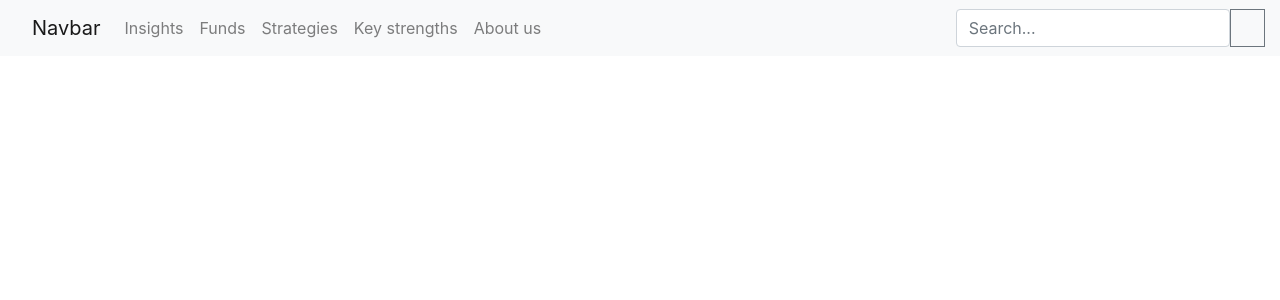
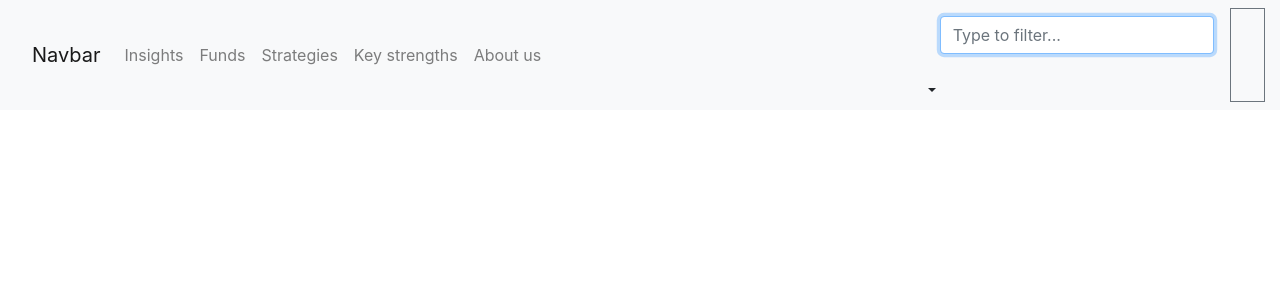
Before and after one commit to CCJason-web/cjt-quantitative-ui, a React (Create React App) app: page / in a window 1280 px wide. Shown: the top 300 px of the page. Built offline with nearby package versions, Linux system fonts and the light colour scheme.

Commit message:
Update Header.tsx
Add dropdown list

```diff
--- a/src/components/layout/Header.tsx
+++ b/src/components/layout/Header.tsx
@@ -1,4 +1,4 @@
-import { Nav, Navbar, Button, InputGroup } from 'react-bootstrap';
+import { Nav, Navbar, Button, InputGroup, Dropdown, FormControl } from 'react-bootstrap';
 import React, { useState } from 'react';
 import axios from 'axios';
 
@@ -13,7 +13,7 @@ type product = {
 export const Header = () => {
 
   const [productData, setProductData] = useState<product[]>([]);
-  const [options, setOptions] = useState([]);
+
 
   const getAllProduct = async () => {
     await axios.get("/quantity-search/search/products").then(
@@ -22,10 +22,63 @@ export const Header = () => {
       console.log(e));
   }
 
-  const onInputChange = (event: React.ChangeEvent) => {
-    console.log(event.target.nodeValue);
-  }
+  type CustomToggleProps = {
+    children?: React.ReactNode;
+    onClick: (event: React.MouseEvent<HTMLAnchorElement, MouseEvent>) => {};
+  };
 
+  const CustomToggle = React.forwardRef(
+    (props: CustomToggleProps, ref: React.Ref<HTMLAnchorElement>) => (
+      <a
+        href=""
+        ref={ref}
+        onClick={e => {
+          e.preventDefault();
+          props.onClick(e);
+        }}
+      >
+        {props.children}
+        <span style={{ paddingLeft: "5px" }}>&#x25bc;</span>
+      </a>
+    )
+  );
+
+  type CustomMenuProps = {
+    children?: React.ReactNode;
+    style?: React.CSSProperties;
+    className?: string;
+    labeledBy?: string;
+  };
+
+  // forwardRef again here!
+  // Dropdown needs access to the DOM of the Menu to measure it
+  const CustomMenu = React.forwardRef(
+    (props: CustomMenuProps, ref: React.Ref<HTMLDivElement>) => {
+      const [value, setValue] = useState("");
+      return (
+        <div
+          ref={ref}
+          style={props.style}
+          className={props.className}
+          aria-labelledby={props.labeledBy}
+        >
+          <FormControl
+            autoFocus
+            className="mx-3 my-2 w-auto"
+            placeholder="Type to filter..."
+            onChange={e => setValue(e.target.value)}
+            value={value}
+          />
+          <ul className="list-unstyled">
+            {React.Children.toArray(props.children).filter(
+              (child: any) =>
+                !value || child.props.children.toLowerCase().startsWith(value)
+            )}
+          </ul>
+        </div>
+      );
+    }
+  );
 
   return (
     <header className="navbar-inverse header">
@@ -41,22 +94,32 @@ export const Header = () => {
         </Nav>
         <div className=" form-inline">
           <InputGroup>
-            <div className="search-bar-dropdwon">
-              <input type="text" placeholder="Search..." className="form-control" onChange={e => onInputChange(e)}/>
-              <ul className="list-group">
+            {/* <div className="search-bar-dropdwon">
+              <input type="text" placeholder="Search..." className="form-control" onChange={e => onInputChange(e)} data-bs-toggle="dropdown" aria-expanded="false" />
+              <ul className="list-group dropdown-item" aria-labelledby="dropdownMenuButton1">
                 {productData?.map(product =>
-                  <button type="button" className="">
+                  <button type="button" className="list-group-item list-group-item-action dropdown-item">
                     {product.productName}
                   </button>
                 )}
               </ul>
-            </div>
+              </div> */}
+            <Dropdown>
+              <Dropdown.Toggle as={CustomMenu} id="dropdown-custom-components">
+              </Dropdown.Toggle>
+              <Dropdown.Menu>
+                <Dropdown.Item href="#/action-1">Action</Dropdown.Item>
+                <Dropdown.Item href="#/action-2">Another action</Dropdown.Item>
+                <Dropdown.Item href="#/action-3">Something else</Dropdown.Item>
+              </Dropdown.Menu>
+            </Dropdown>
+
             <InputGroup.Prepend>
               <Button type="get" onClick={getAllProduct} variant="outline-secondary" className="btn-search-submit" title="Search..." />
             </InputGroup.Prepend>
           </InputGroup>
         </div>
       </Navbar>
-    </header>
+    </header >
   )
 }
```
